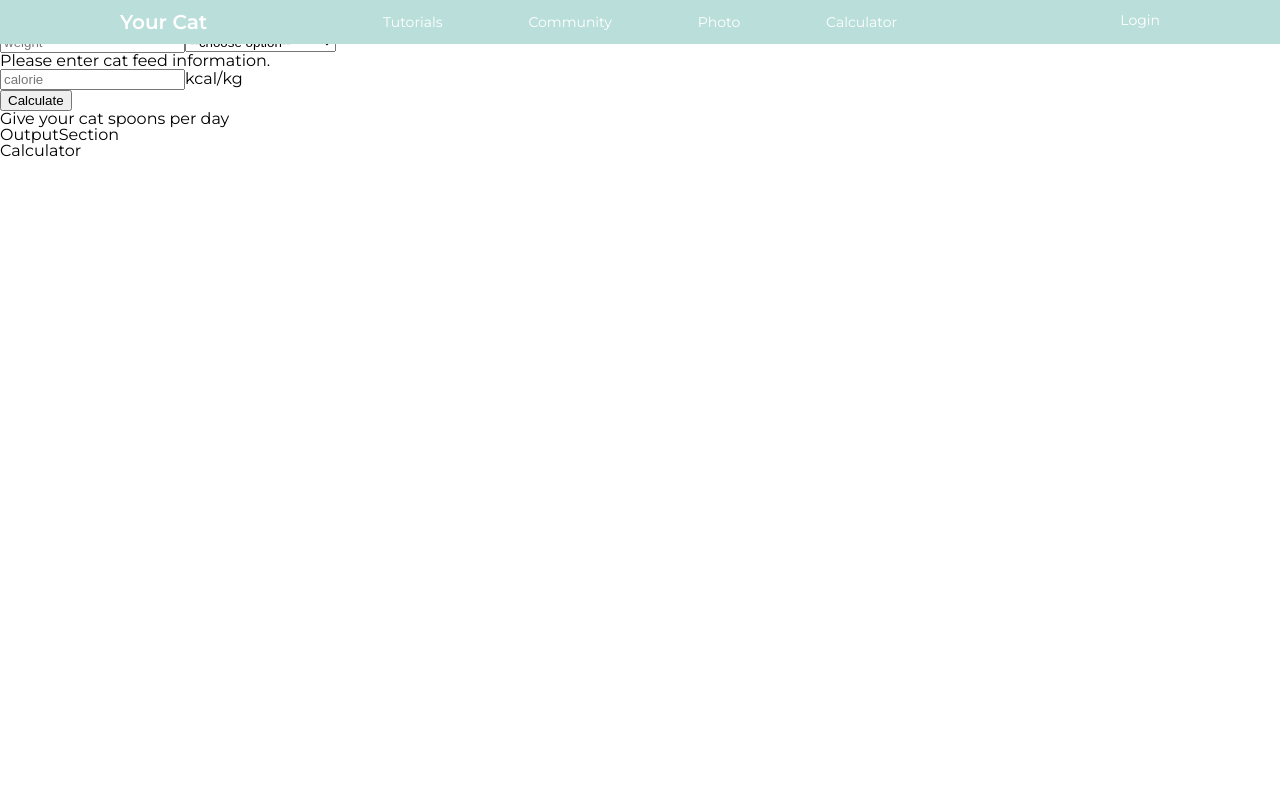
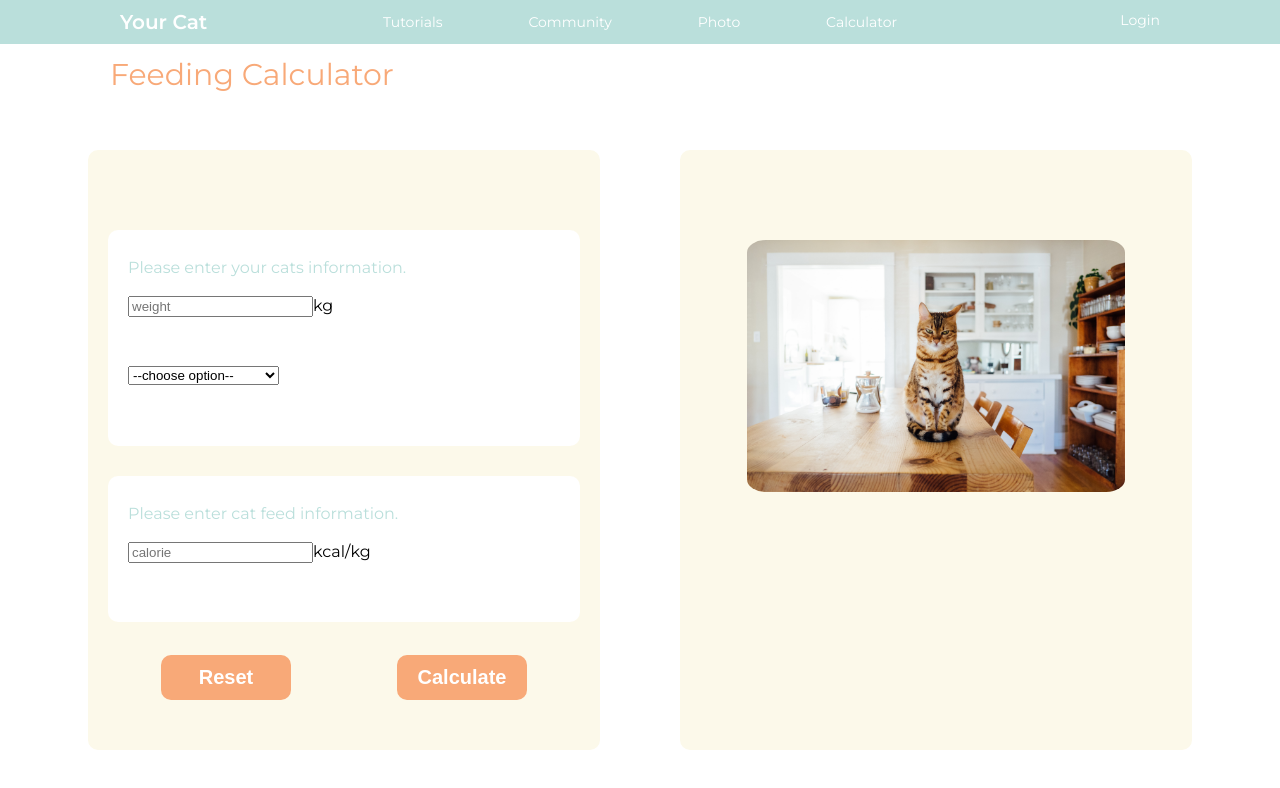
Before and after one commit to codestates/yourcat-client, a React (Create React App) app: page /calculator in a window 1280 px wide. Shown: the top 788 px of the page. Built offline with nearby package versions, Linux system fonts and the light colour scheme.

Commit message:
[#37][Style] CalculatorPage design

```diff
--- a/src/components/pages/CalculatorPage/CalculatorPage.js
+++ b/src/components/pages/CalculatorPage/CalculatorPage.js
@@ -1,16 +1,12 @@
 import React from 'react';
-import Calculator from './Sections/Calculator';
-import InputSection from './Sections/InputSection';
-import OutputSection from './Sections/OutputSection';
+import CalculatorView from './Sections/CalculatorView';
 import Header from './Sections/Header';
 
 export default function CalculatorPage() {
   return (
     <div>
       <Header />
-      <InputSection />
-      <OutputSection />
-      <Calculator />
+      <CalculatorView />
     </div>
   );
 }
--- a/src/components/pages/CalculatorPage/Sections/Calculator.js
+++ /dev/null
@@ -1,5 +0,0 @@
-import React from 'react';
-
-export default function Calculator() {
-  return <div>Calculator</div>;
-}
--- /dev/null
+++ b/src/components/pages/CalculatorPage/Sections/CalculatorView.js
@@ -0,0 +1,236 @@
+import React, { useState, useRef, useEffect } from 'react';
+import styled from 'styled-components';
+import catImage from '../../../../images/calculatorCat.jpg';
+
+const CAT = styled('img')`
+  width: 80%;
+  border-radius: 5%;
+`;
+
+CAT.defaultProps = {
+  src: catImage,
+};
+
+const BIGBOX = styled('div')`
+  display: flex;
+  align-items: center;
+  justify-content: center;
+`;
+
+const FORM = styled('form')`
+  margin: 40px;
+  padding: 50px 10px;
+  width: 40%;
+  height: 600px;
+  background-color: #fcf9ea;
+  border-radius: 10px;
+`;
+
+const DIV = styled('div')`
+  margin: 30px 10px;
+  background-color: white;
+  border-radius: 10px;
+  padding: 10px;
+`;
+
+const GUIDE = styled('div')`
+  margin: 20px 10px;
+  color: #badfdb;
+`;
+
+const INPUTDIV = styled('div')`
+  height: 50px;
+  margin: 20px 10px;
+`;
+
+const OUTPUT = styled('div')`
+  margin: 20px 10px;
+  color: #f8a978;
+  font-size: 25px;
+`;
+
+const OUTPUTDIV = styled('div')`
+  margin: 30px 0;
+  background-color: white;
+  display: flex;
+  align-items: center;
+  justify-content: center;
+  height: 150px;
+  border-radius: 10px;
+`;
+
+const IMGDIV = styled('div')`
+  margin: 30px 0;
+
+  display: flex;
+  align-items: center;
+  justify-content: center;
+  border-radius: 10px;
+  padding: 10px;
+`;
+
+const BTNBOX = styled('div')`
+  height: 50px;
+  margin: 20px 10px;
+  display: flex;
+  align-items: center;
+  justify-content: space-around;
+`;
+
+const BUTTON = styled('button')`
+  width: 130px;
+  height: 45px;
+  background-color: #f8a978;
+  color: white;
+  border-radius: 10px;
+  font-size: 20px;
+  font-weight: 700;
+  border: none;
+`;
+
+export default function InputSection() {
+  const [weight, setWeight] = useState('');
+  const [calorie, setCalorie] = useState('');
+  const [RER, setRER] = useState(1);
+  const [MER, setMER] = useState(1);
+  const [spoon, setSpoon] = useState('');
+  const catCriteria = useRef();
+
+  const onWeightHandler = event => {
+    setWeight(event.currentTarget.value);
+  };
+
+  const onCalorieHandler = event => {
+    setCalorie(event.currentTarget.value);
+  };
+
+  const onRERHandler = num => {
+    if (num < 2) {
+      setRER(70 * num);
+    } else {
+      setRER(30 * num + 70);
+    }
+  };
+
+  const onMERHandler = rer => {
+    switch (catCriteria.current.value) {
+      case 'babycat':
+        setMER(3 * rer);
+        break;
+      case '4kitten':
+        setMER(2.5 * rer);
+        break;
+      case '7kitten':
+        setMER(2 * rer);
+        break;
+      case 'intactAdult':
+        setMER(1.4 * rer);
+        break;
+      case 'neuteredAdult':
+        setMER(1.2 * rer);
+        break;
+      case 'activeAdult':
+        setMER(1.6 * rer);
+        break;
+      case 'inactiveAdult':
+        setMER(0.8 * rer);
+        break;
+
+      default:
+        break;
+    }
+  };
+
+  // FIXME: cat's criteria가 처음 클릭한 걸로만 계산 됨
+  useEffect(() => {
+    onRERHandler(weight);
+    onMERHandler(RER);
+  });
+
+  // 버튼을 누르면 그 값으로 계산해서 아웃풋으로 전달
+  const onSubmitHandler = event => {
+    event.preventDefault();
+
+    // 한 스푼당 11.5g 기준
+    setSpoon(Math.round(((MER / calorie) * 1000) / 11.5));
+
+    console.log(catCriteria.current.value);
+    console.log('weight: ', weight);
+    console.log('RER: ', RER);
+    console.log('MER: ', MER);
+    console.log('하루에 ', spoon, '스푼');
+
+    // setCalorie('');
+    // setWeight('');
+  };
+
+  const onResetHandler = () => {
+    setCalorie('');
+    setWeight('');
+    setRER('');
+    setMER('');
+    setSpoon('');
+  };
+
+  return (
+    <BIGBOX>
+      <FORM onSubmit={onSubmitHandler}>
+        <DIV>
+          <GUIDE>Please enter your cats information.</GUIDE>
+          <INPUTDIV>
+            <input
+              type="text"
+              value={weight}
+              placeholder="weight"
+              onChange={onWeightHandler}
+            />
+            kg
+          </INPUTDIV>
+          <INPUTDIV>
+            <select ref={catCriteria}>
+              <option value="default">--choose option--</option>
+              <option value="babycat">0 to 3 months </option>
+              <option value="4kitten">4 months to 6 months</option>
+              <option value="7kitten">7 months to Adult</option>
+              <option value="intactAdult">Intact adult</option>
+              <option value="neuteredAdult">Neutered adult</option>
+              <option value="activeAdult">Active adult</option>
+              <option value="inactiveAdult">Inactive adult</option>
+            </select>
+          </INPUTDIV>
+        </DIV>
+
+        <DIV>
+          <GUIDE>Please enter cat feed information.</GUIDE>
+          <INPUTDIV>
+            <input
+              type="text"
+              value={calorie}
+              placeholder="calorie"
+              onChange={onCalorieHandler}
+            />
+            kcal/kg
+          </INPUTDIV>
+        </DIV>
+        <BTNBOX>
+          <BUTTON type="button" onClick={onResetHandler}>
+            Reset
+          </BUTTON>
+
+          <BUTTON type="submit">Calculate</BUTTON>
+        </BTNBOX>
+      </FORM>
+      <FORM>
+        <IMGDIV>
+          <CAT alt="고양이사진" />
+        </IMGDIV>
+
+        {spoon && (
+          <OUTPUTDIV>
+            <OUTPUT>Give your cat {spoon} spoons per day</OUTPUT>
+          </OUTPUTDIV>
+        )}
+      </FORM>
+    </BIGBOX>
+  );
+}
--- a/src/components/pages/CalculatorPage/Sections/Header.js
+++ b/src/components/pages/CalculatorPage/Sections/Header.js
@@ -1,5 +1,14 @@
 import React from 'react';
+import styled from 'styled-components';
+
+const HEADER = styled('div')`
+  margin: 10px 100px;
+  margin-top: 50px;
+  padding: 10px;
+  color: #f8a978;
+  font-size: 30px;
+`;
 
 export default function Header() {
-  return <div>This is header</div>;
+  return <HEADER>Feeding Calculator</HEADER>;
 }
--- a/src/components/pages/CalculatorPage/Sections/InputSection.js
+++ /dev/null
@@ -1,117 +0,0 @@
-import React, { useState, useRef, useEffect } from 'react';
-
-export default function InputSection() {
-  const [weight, setWeight] = useState('');
-  const [calorie, setCalorie] = useState('');
-  const [RER, setRER] = useState(1);
-  const [MER, setMER] = useState(1);
-  const [spoon, setSpoon] = useState('');
-  const catCriteria = useRef();
-
-  const onWeightHandler = event => {
-    setWeight(event.currentTarget.value);
-  };
-
-  const onCalorieHandler = event => {
-    setCalorie(event.currentTarget.value);
-  };
-
-  const onRERHandler = num => {
-    if (num < 2) {
-      setRER(70 * num);
-    } else {
-      setRER(30 * num + 70);
-    }
-  };
-
-  const onMERHandler = rer => {
-    switch (catCriteria.current.value) {
-      case 'babycat':
-        setMER(3 * rer);
-        break;
-      case '4kitten':
-        setMER(2.5 * rer);
-        break;
-      case '7kitten':
-        setMER(2 * rer);
-        break;
-      case 'intactAdult':
-        setMER(1.4 * rer);
-        break;
-      case 'neuteredAdult':
-        setMER(1.2 * rer);
-        break;
-      case 'activeAdult':
-        setMER(1.6 * rer);
-        break;
-      case 'inactiveAdult':
-        setMER(0.8 * rer);
-        break;
-
-      default:
-        break;
-    }
-  };
-
-  // FIXME: cat's criteria가 처음 클릭한 걸로만 계산 됨
-  useEffect(() => {
-    onRERHandler(weight);
-    onMERHandler(RER);
-  });
-
-  // 버튼을 누르면 그 값으로 계산해서 아웃풋으로 전달
-  const onSubmitHandler = event => {
-    event.preventDefault();
-
-    // 한 스푼당 11.5g 기준
-    setSpoon(Math.round(((MER / calorie) * 1000) / 11.5));
-
-    console.log(catCriteria.current.value);
-    console.log('weight: ', weight);
-    console.log('RER: ', RER);
-    console.log('MER: ', MER);
-    console.log('하루에 ', spoon, '스푼');
-
-    // setCalorie('');
-    // setWeight('');
-  };
-
-  return (
-    <div>
-      <form onSubmit={onSubmitHandler}>
-        <div>Please enter your cats information.</div>
-
-        <input
-          type="text"
-          value={weight}
-          placeholder="weight"
-          onChange={onWeightHandler}
-        />
-        <select ref={catCriteria}>
-          <option value="default">--choose option--</option>
-
-          <option value="babycat">0 to 3 months </option>
-          <option value="4kitten">4 months to 6 months</option>
-          <option value="7kitten">7 months to Adult</option>
-          <option value="intactAdult">Intact adult</option>
-          <option value="neuteredAdult">Neutered adult</option>
-          <option value="activeAdult">Active adult</option>
-          <option value="inactiveAdult">Inactive adult</option>
-        </select>
-        <div>Please enter cat feed information.</div>
-        <div>
-          <input
-            type="text"
-            value={calorie}
-            placeholder="calorie"
-            onChange={onCalorieHandler}
-          />
-          kcal/kg
-        </div>
-
-        <button type="submit">Calculate</button>
-      </form>
-      <div>Give your cat {spoon} spoons per day</div>
-    </div>
-  );
-}
--- a/src/components/pages/CalculatorPage/Sections/OutputSection.js
+++ /dev/null
@@ -1,5 +0,0 @@
-import React from 'react';
-
-export default function OutputSection() {
-  return <div>OutputSection</div>;
-}
```
Also changed, not shown: src/images/calculatorCat.jpg (added).
